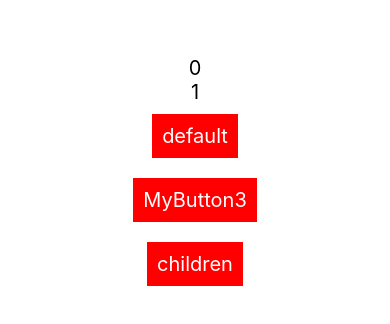
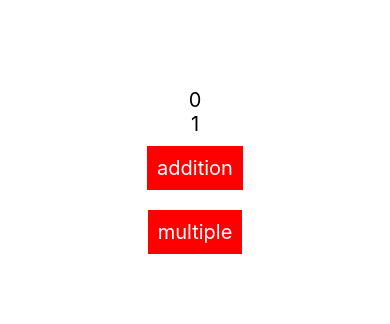
Before and after one commit to corn1200/my-first-expo, a React Native app: screen / in a window 390 px wide. Shown: the part 246-570 px from the top of the page. Built offline with nearby package versions, Linux system fonts and the light colour scheme.

Commit message:
state 변수를 수정할 수 있는 함수를 props로 넘겨준다

```diff
--- a/src/App.js
+++ b/src/App.js
@@ -10,15 +10,14 @@ export default function App() {
     // 초깃값을 지정함(useState(N))
     const [addition, setAddition] = useState(0);
     const [multiple, setMultiple] = useState(1);
+    // onPress로 state를 수정하는 함수를 넘겨줌
+    // state 가 변경 되어(set~) 화면이 리렌더링 됨
     return (
         <View style={styles.container}>
             <Text style={{ fontSize: 20 }}>{addition}</Text>
             <Text style={{ fontSize: 20 }}>{multiple}</Text>
-            <MyButton />
-            <MyButton title="MyButton 2" onPress={() => alert("2")}>
-                MyButton3
-            </MyButton>
-            <MyButton>children</MyButton>
+            <MyButton title="addition" onPress={() => setAddition(addition + 2)} />
+            <MyButton title="multiple" onPress={() => setMultiple(multiple * 2)} />
         </View>
     );
 }
```
